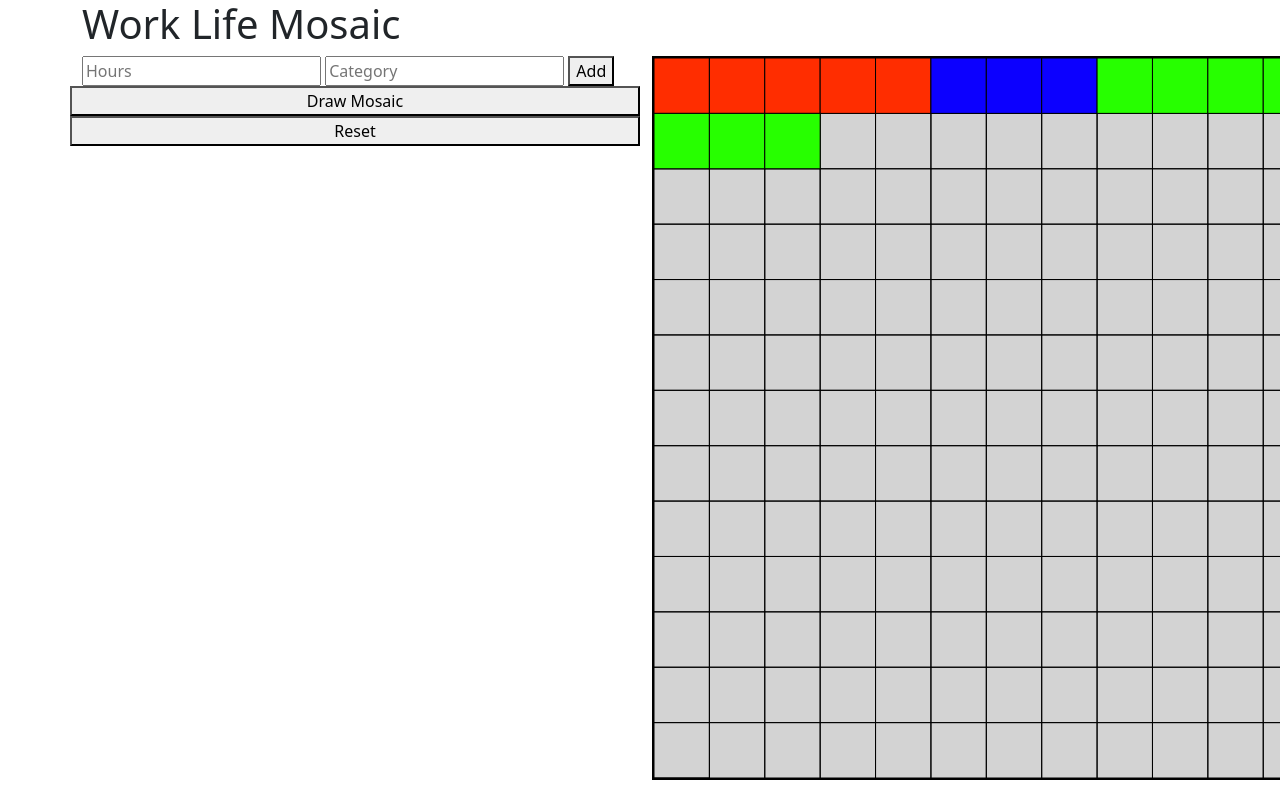
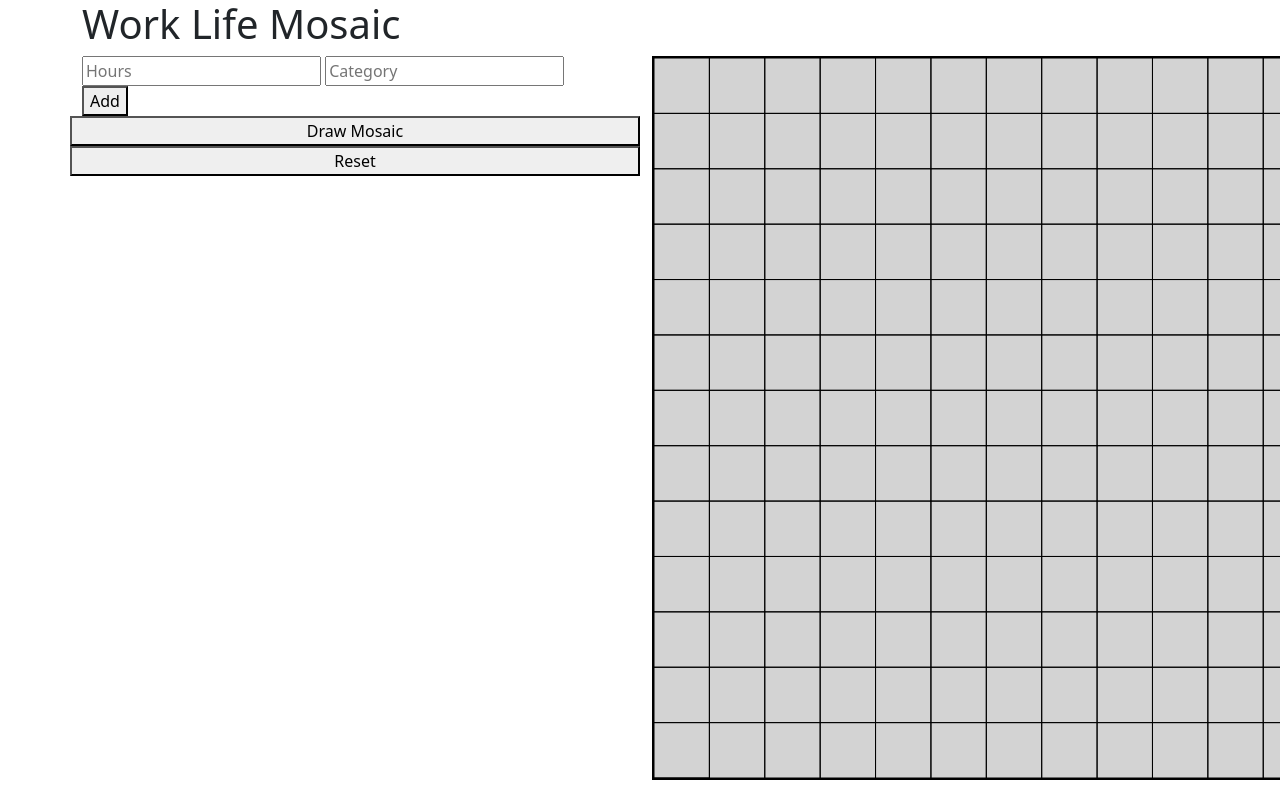
Before and after one commit to Alex-Gberg/work-life-mosaic, a website: page public/index.html in a window 1280 px wide. Both pictures are taken after a click on the button "Draw Mosaic". Shown: the top 800 px of the page. Drawn offline with nearby package versions, Linux system fonts and the light colour scheme.

Commit message:
Fix session storage

```diff
--- a/public/index.html
+++ b/public/index.html
@@ -20,8 +20,8 @@
           <form>
             <input type="number" id="hours" name="hours" placeholder="Hours">
             <input type="text" id="category" name="category" placeholder="Category">
-            <button id="submit" onclick="addCategory()">Add</button>
           </form>
+          <button id="submit" onclick="addCategory()">Add</button>
           <div class="row">
             <button id="btn" onclick="fillMosaic()">Draw Mosaic</button>
             <button id="btn" onclick="reset()">Reset</button>
--- a/public/script.js
+++ b/public/script.js
@@ -44,9 +44,9 @@ function fillMosaic() {
   let xvalue = 0;
   let yvalue = 0;
 
-  let testCategories = [["work", 5, "#ff2d00"], ["school", 3, "#0c00ff"], ["sleep", 8, "#27ff00"]];
+  // let testCategories = [["work", 5, "#ff2d00"], ["school", 3, "#0c00ff"], ["sleep", 8, "#27ff00"]];
 
-  for (cat of testCategories) {
+  for (cat of JSON.parse(sessionStorage.getItem("categories"))) {
     ctx.fillStyle = cat[2];
     for (let x = 0; x < cat[1]; x++) {
       ctx.fillRect(xvalue, yvalue, c.width/gridWidth, c.width/gridWidth);
```
